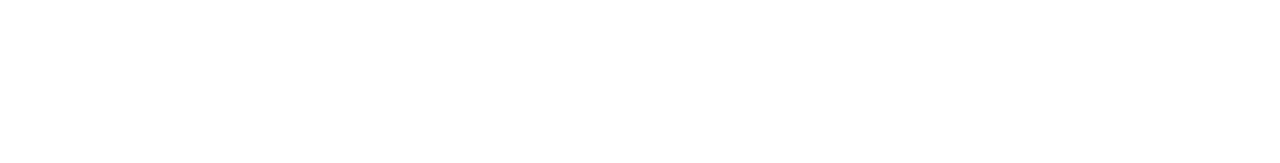
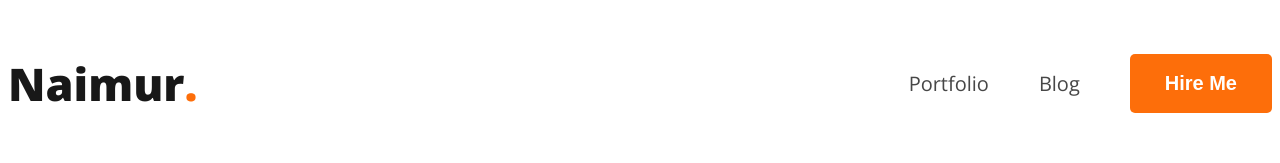
Before and after one commit to NaimurRahman00/Ph-my-demo-portfolio, a plain HTML site: page index.html in a window 1280 px wide. Drawn offline with nearby package versions, Linux system fonts and the light colour scheme.

Commit message:
Added nav

```diff
--- a/index.html
+++ b/index.html
@@ -4,8 +4,25 @@
     <meta charset="UTF-8">
     <meta name="viewport" content="width=device-width, initial-scale=1.0">
     <title>Naimur's portfolio</title>
+
+    <link rel="stylesheet" href="styles/style.css">
 </head>
 <body>
+    <header>
+        <nav>
+            <h3 class="">Naimur<span class="primary-color">.</span></h3>
+            <ul>
+                <li><a href="#">Portfolio</a></li>
+                <li><a href="#">Blog</a></li>
+                <li><button class="btn">Hire Me</button></li>
+            </ul>
+        </nav>
+    </header>
+    <main>
 
+    </main>
+    <footer>
+
+    </footer>
 </body>
 </html>
--- a/styles/style.css
+++ b/styles/style.css
@@ -0,0 +1,53 @@
+@import url("https://fonts.googleapis.com/css2?family=Open+Sans:wght@400;600;700;800&display=swap");
+
+/* Common shared styles */
+body {
+    font-family: "Open Sans", sans-serif;
+}
+
+a {
+    text-decoration: none;
+}
+
+li {
+    list-style: none;
+}
+
+.primary-color {
+    color: #fd6e0a;
+}
+
+.btn {
+    border-radius: 5px;
+    background: #FD6E0A;
+    color: #FFF;
+    font-size: 20px;
+    font-weight: 700;
+    padding: 18px 35px;
+    border: none;
+}
+
+/* Nav related styles */
+nav {
+    display: flex;
+    justify-content: space-between;
+    align-items: center;
+}
+
+nav h3 {
+    color: #181818;
+    font-size: 45px;
+    font-weight: 800;
+}
+
+nav > ul {
+    display: flex;
+    align-items: center;
+}
+
+nav a {
+    font-size: 20px;
+    font-weight: 400;
+    color: #474747;
+    margin-right: 50px;
+}
```
